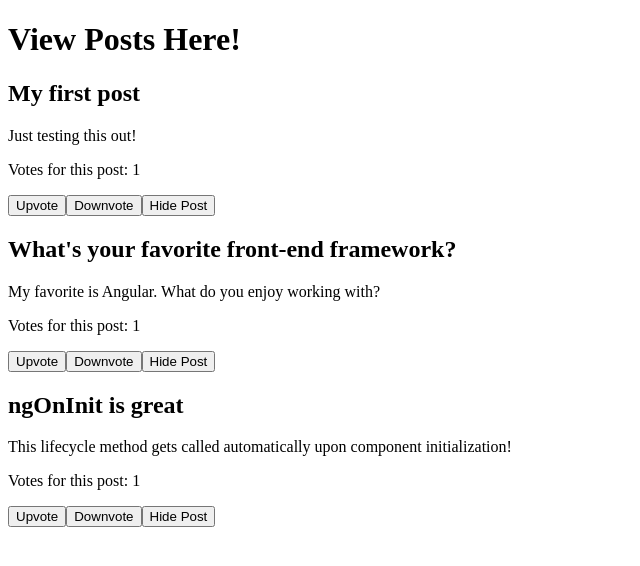
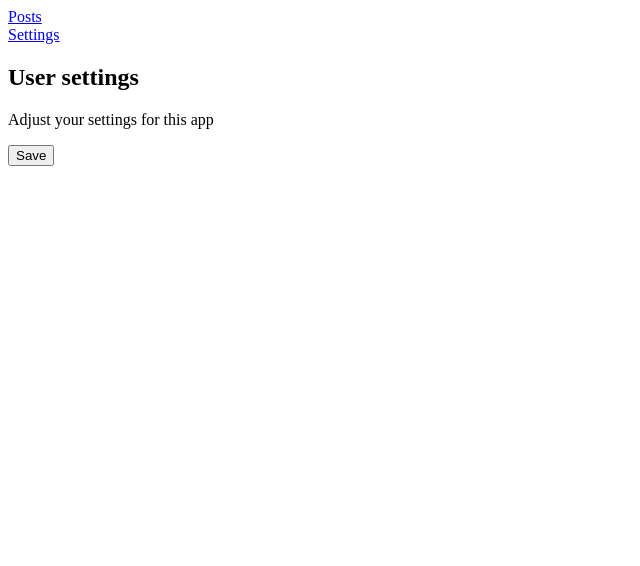
Before and after one commit to burako/mystore-ng-app, an Angular app: page /settings in a window 1280 px wide. Before the commit this address led to /. Shown: the top 566 px of the page, without its empty margins (0-640 px from the left). Built offline with nearby package versions, Linux system fonts and the light colour scheme.

Commit message:
implemented routing and navigation

```diff
--- a/src/app/app-routing.module.ts
+++ b/src/app/app-routing.module.ts
@@ -1,7 +1,12 @@
 import { NgModule } from '@angular/core';
 import { RouterModule, Routes } from '@angular/router';
+import { PostsComponent } from './posts/posts.component';
+import { SettingsComponent } from './settings/settings.component';
 
-const routes: Routes = [];
+const routes: Routes = [
+  { path: '', component: PostsComponent},
+  { path: 'settings', component: SettingsComponent}
+];
 
 @NgModule({
   imports: [RouterModule.forRoot(routes)],
--- a/src/app/app.component.html
+++ b/src/app/app.component.html
@@ -1 +1,2 @@
-<app-posts></app-posts>
+<app-navbar></app-navbar>
+<router-outlet></router-outlet>
--- a/src/app/app.module.ts
+++ b/src/app/app.module.ts
@@ -6,13 +6,17 @@ import { AppComponent } from './app.component';
 import { PhotosComponent } from './photos/photos.component';
 import { PostsComponent } from './posts/posts.component';
 import { PostItemComponent } from './post-item/post-item.component';
+import { SettingsComponent } from './settings/settings.component';
+import { NavbarComponent } from './navbar/navbar.component';
 
 @NgModule({
   declarations: [
     AppComponent,
     PhotosComponent,
     PostsComponent,
-    PostItemComponent
+    PostItemComponent,
+    SettingsComponent,
+    NavbarComponent
   ],
   imports: [
     BrowserModule,
--- /dev/null
+++ b/src/app/navbar/navbar.component.html
@@ -0,0 +1,5 @@
+<div>
+<a routerLink="/">Posts</a>
+<br>
+<a routerLink="/settings">Settings</a>
+</div>
--- /dev/null
+++ b/src/app/navbar/navbar.component.ts
@@ -0,0 +1,15 @@
+import { Component, OnInit } from '@angular/core';
+
+@Component({
+  selector: 'app-navbar',
+  templateUrl: './navbar.component.html',
+  styleUrls: ['./navbar.component.css']
+})
+export class NavbarComponent implements OnInit {
+
+  constructor() { }
+
+  ngOnInit(): void {
+  }
+
+}
--- /dev/null
+++ b/src/app/settings/settings.component.html
@@ -0,0 +1,3 @@
+<h2>User settings</h2>
+<p>Adjust your settings for this app</p>
+<button>Save</button>
--- /dev/null
+++ b/src/app/settings/settings.component.ts
@@ -0,0 +1,15 @@
+import { Component, OnInit } from '@angular/core';
+
+@Component({
+  selector: 'app-settings',
+  templateUrl: './settings.component.html',
+  styleUrls: ['./settings.component.css']
+})
+export class SettingsComponent implements OnInit {
+
+  constructor() { }
+
+  ngOnInit(): void {
+  }
+
+}
```
Also changed, not shown: src/app/navbar/navbar.component.css (added), src/app/settings/settings.component.css (added), 2 other files (tests, documents, lock files or other folders).
